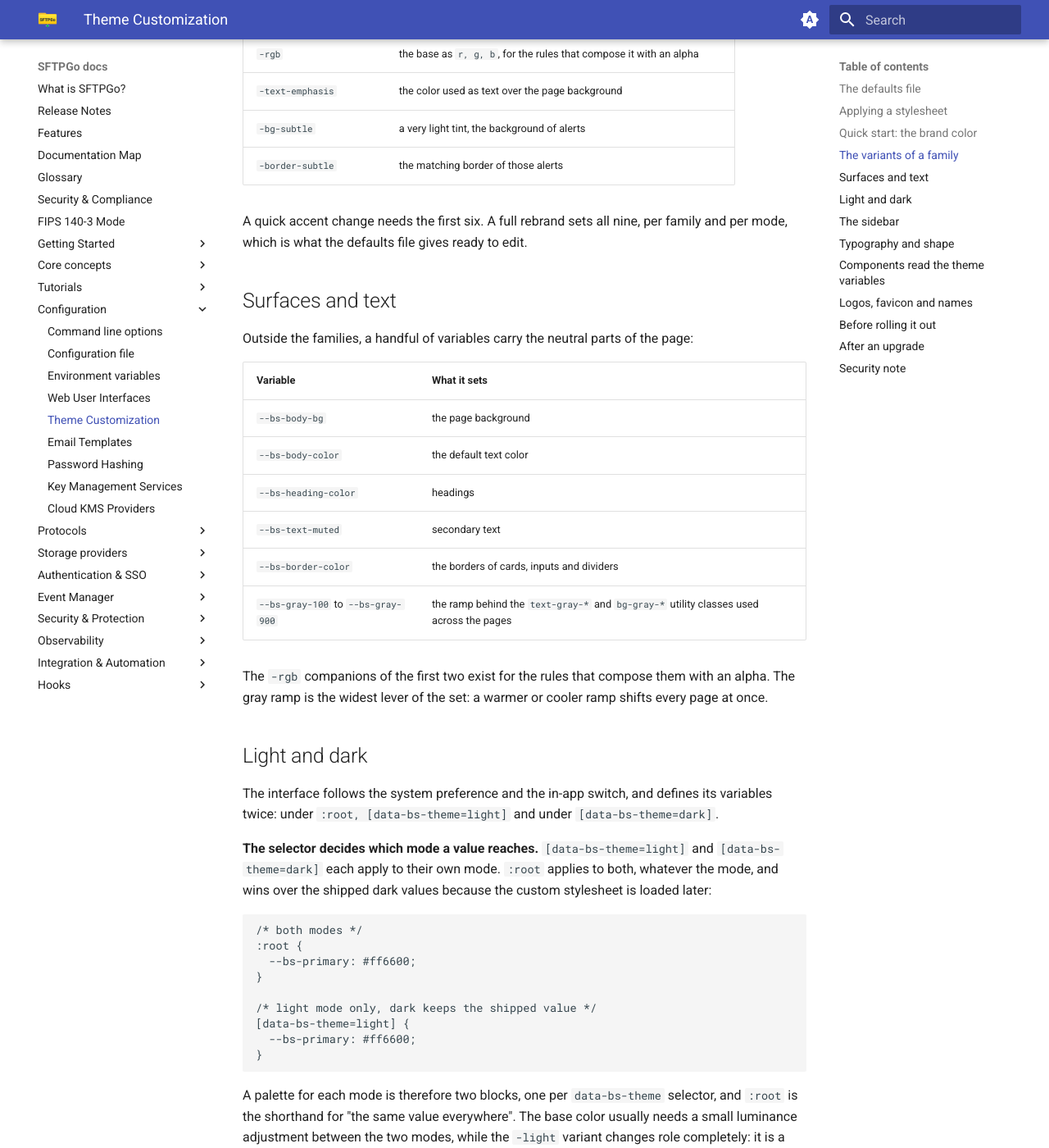
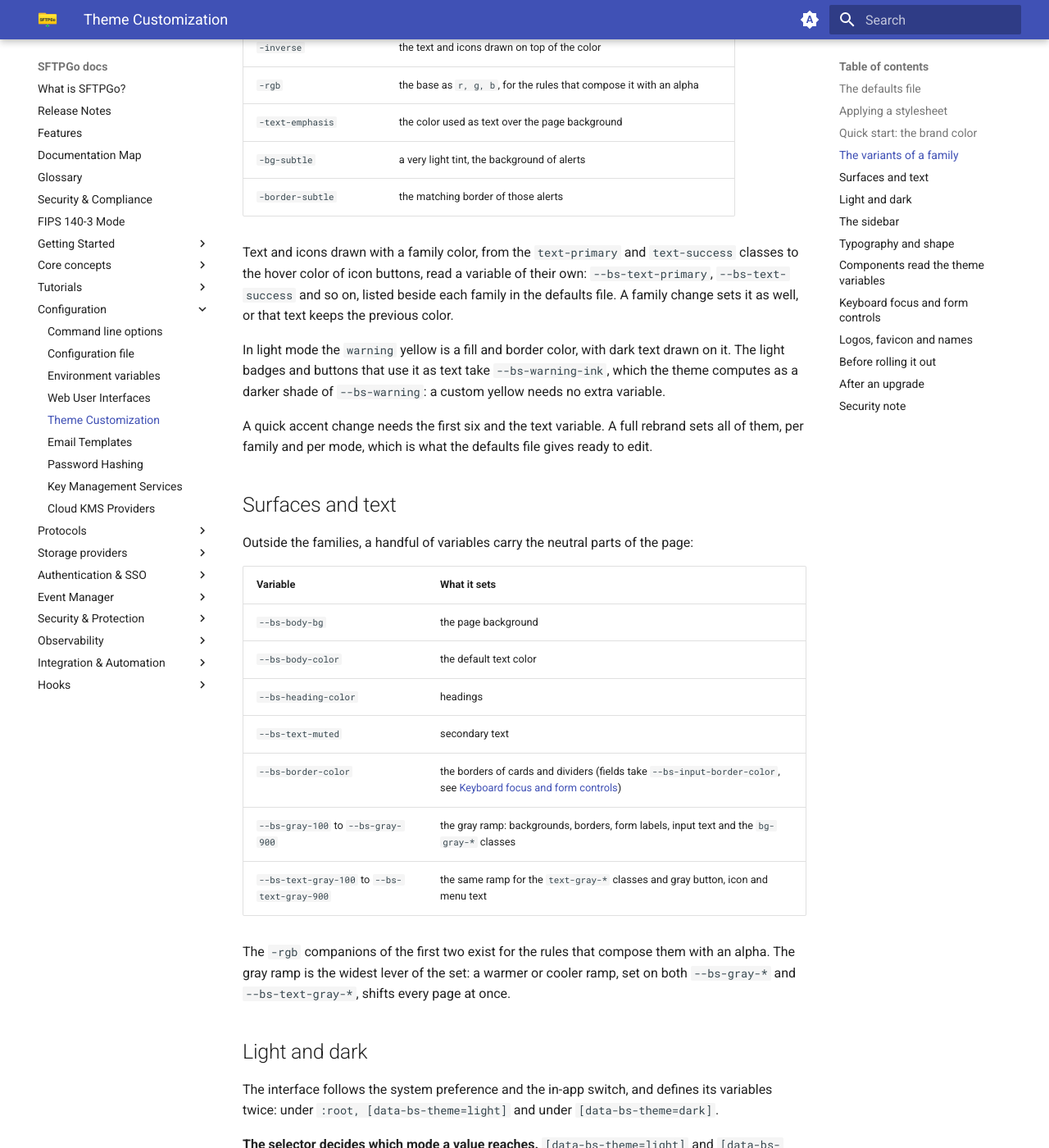
Before and after one commit to sftpgo/docs, an MkDocs documentation site: the page built from docs/theme-customization.md, in a window 1280 px wide and 1400 px high, scrolled down 2173 px. Shown: the whole window at 82% size. Built offline with MkDocs 1.6.1 and Material for MkDocs 9.7.7, drawn with Linux system fonts in a browser that asks for light colours; emoji names are drawn with the system emoji font; the version menu is left out; some of the changed text lies outside the part shown.

Commit message:
added accessibility support
Signed-off-by: Nicola Murino <nicola.murino@gmail.com>

````diff
--- a/docs/theme-customization.md
+++ b/docs/theme-customization.md
@@ -10,7 +10,7 @@ The WebAdmin and WebClient are built on Bootstrap 5 with a custom theme. Colors,
 
 Every customizable variable, with the value the interface ships with, is served at:
 
-```
+```text
 https://<your-server>/static/branding-defaults/theme-defaults.css
 ```
 
@@ -50,13 +50,15 @@ Every primary button, active menu entry, checkbox, badge and accent follows the
   --bs-primary-inverse: #ffffff;   /* text drawn on top of the color */
   --bs-primary-rgb:     255, 102, 0;
 
+  --bs-text-primary:    #ff6600;   /* text and icons in the brand color */
+
   --bs-link-color:       #ff6600;
   --bs-link-color-rgb:   255, 102, 0;
   --bs-link-hover-color: #cc5200;
 }
 ```
 
-Setting the base color alone leaves hover states and soft backgrounds on the previous hue, which reads as an unfinished rebrand. The defaults file lists the whole family together for this reason.
+Setting the base color alone leaves hover states, soft backgrounds and colored text on the previous hue, which reads as an unfinished rebrand. The defaults file lists the whole family together for this reason.
 
 ## The variants of a family
 
@@ -74,7 +76,11 @@ Colors are grouped in families: `primary` carries the brand, `success`, `info`,
 | `-bg-subtle` | a very light tint, the background of alerts |
 | `-border-subtle` | the matching border of those alerts |
 
-A quick accent change needs the first six. A full rebrand sets all nine, per family and per mode, which is what the defaults file gives ready to edit.
+Text and icons drawn with a family color, from the `text-primary` and `text-success` classes to the hover color of icon buttons, read a variable of their own: `--bs-text-primary`, `--bs-text-success` and so on, listed beside each family in the defaults file. A family change sets it as well, or that text keeps the previous color.
+
+In light mode the `warning` yellow is a fill and border color, with dark text drawn on it. The light badges and buttons that use it as text take `--bs-warning-ink`, which the theme computes as a darker shade of `--bs-warning`: a custom yellow needs no extra variable.
+
+A quick accent change needs the first six and the text variable. A full rebrand sets all of them, per family and per mode, which is what the defaults file gives ready to edit.
 
 ## Surfaces and text
 
@@ -86,10 +92,11 @@ Outside the families, a handful of variables carry the neutral parts of the page
 | `--bs-body-color` | the default text color |
 | `--bs-heading-color` | headings |
 | `--bs-text-muted` | secondary text |
-| `--bs-border-color` | the borders of cards, inputs and dividers |
-| `--bs-gray-100` to `--bs-gray-900` | the ramp behind the `text-gray-*` and `bg-gray-*` utility classes used across the pages |
+| `--bs-border-color` | the borders of cards and dividers (fields take `--bs-input-border-color`, see [Keyboard focus and form controls](#keyboard-focus-and-form-controls)) |
+| `--bs-gray-100` to `--bs-gray-900` | the gray ramp: backgrounds, borders, form labels, input text and the `bg-gray-*` classes |
+| `--bs-text-gray-100` to `--bs-text-gray-900` | the same ramp for the `text-gray-*` classes and gray button, icon and menu text |
 
-The `-rgb` companions of the first two exist for the rules that compose them with an alpha. The gray ramp is the widest lever of the set: a warmer or cooler ramp shifts every page at once.
+The `-rgb` companions of the first two exist for the rules that compose them with an alpha. The gray ramp is the widest lever of the set: a warmer or cooler ramp, set on both `--bs-gray-*` and `--bs-text-gray-*`, shifts every page at once.
 
 ## Light and dark
 
@@ -110,6 +117,18 @@ The interface follows the system preference and the in-app switch, and defines i
 ```
 
 A palette for each mode is therefore two blocks, one per `data-bs-theme` selector, and `:root` is the shorthand for "the same value everywhere". The base color usually needs a small luminance adjustment between the two modes, while the `-light` variant changes role completely: it is a pale tint of the brand color on a light surface and a deep tint of it on a dark one.
+
+In dark mode the brand color is also the color of links and text on the dark page, which calls for a light shade, while white text on a filled button calls for a darker one. Buttons, the current page, active entries and badges are therefore filled with `--bs-primary-fill`, a darker shade of `--bs-primary` that the theme computes, with `--bs-primary-inverse` as text. Set it in the dark block to choose the fill yourself: `--bs-primary-inverse` on it needs a contrast of at least 4.5:1.
+
+```css
+[data-bs-theme=dark] {
+  --bs-primary:             #ff8533;  /* links and text on the dark page */
+  --bs-primary-fill:        #b34700;  /* buttons and other filled areas */
+  --bs-primary-fill-active: #993d00;  /* their hover and pressed state */
+}
+```
+
+The `success`, `info` and `danger` families work the same way in dark mode, with `--bs-success-fill`, `--bs-info-fill` and `--bs-danger-fill` and their `-active` companions. The `warning` yellow keeps dark text on its fill in both modes.
 
 ## The sidebar
 
@@ -150,6 +169,8 @@ The interface ships with Inter and falls back to the system sans-serif stack:
 
 Keeping `var(--bs-font-sans-serif)` in the list preserves the system stack if the brand font fails to load.
 
+Text sizes follow the text size set in the browser: with the default setting the base size is 13px, the `1rem` of the example above, and a larger setting enlarges the whole interface. Sizes written in `rem` keep following it, while a fixed `font-size` on `html` or `body` turns it off.
+
 A font that is not installed on the client needs a `@font-face` declaration in the same stylesheet, with the font file served from the same host:
 
 ```css
@@ -179,7 +200,7 @@ Corner radius is a family of its own, from buttons and inputs up to cards and mo
 
 ## Components read the theme variables
 
-Buttons, inputs, tables and menus take their colors from the variables listed in the defaults file, not from the per-component Bootstrap variables. A primary button is drawn with `--bs-primary` and `--bs-primary-inverse`, so a rule that sets `--bs-btn-bg` or `--bs-btn-color` has no effect, and a stylesheet designed against plain Bootstrap will render differently here.
+Buttons, inputs, tables and menus take their colors from the variables listed in the defaults file, not from the per-component Bootstrap variables. A primary button is drawn with `--bs-primary` (`--bs-primary-fill` in dark mode) and `--bs-primary-inverse`, so a rule that sets `--bs-btn-bg` or `--bs-btn-color` has no effect, and a stylesheet designed against plain Bootstrap will render differently here.
 
 Two consequences worth checking on a mockup built elsewhere:
 
@@ -198,6 +219,25 @@ Two consequences worth checking on a mockup built elsewhere:
 
 **A rule can lose to the theme even when it loads later.** Selector specificity is compared before load order, and the theme reaches four or five classes deep in places, the sidebar menu among them: a rule of two classes never applies there. A variable answers the same need without entering that contest.
 
+## Keyboard focus and form controls
+
+As shipped, the interfaces meet the contrast minimums of WCAG 2.2 AA, see [Accessibility](web-interfaces.md#accessibility); a custom theme keeps them with the values below.
+
+The element that has the keyboard focus is marked by an outline in `--bs-focus-outline-color`, the brand color by default. The outline needs a contrast of 3:1, the WCAG 2.2 AA minimum for interface components, against the page, the cards and the menus it is drawn on: a brand color that is too light or too dark for one of the modes needs its own value there.
+
+Text fields, select boxes, unchecked checkboxes and outline buttons are outlined in `--bs-input-border-color`, a gray at 3:1 against the same surfaces; disabled fields use the lighter `--bs-gray-300`. A tinted gray ramp usually comes with a matching `--bs-input-border-color`. An unchecked switch is a `--bs-gray-600` track under a white knob: with a tinted ramp, keep that gray at 3:1 against both the page and the knob.
+
+```css
+:root {
+  --bs-focus-outline-color: #c2410c;
+  --bs-input-border-color:  #7d828b;
+}
+[data-bs-theme=dark] {
+  --bs-focus-outline-color: #fdba74;
+  --bs-input-border-color:  #71767f;
+}
+```
+
 ## Logos, favicon and names
 
 The logo, the favicon, the interface name and the disclaimer link are not part of the stylesheet. They are set in the branding configuration of the binding, or from **Server Manager => Configurations => Branding** in the WebAdmin, which applies them to every instance sharing the same data provider without a restart. The logo and the favicon are uploaded as PNG images.
@@ -210,6 +250,7 @@ The surfaces that most often stay behind:
 - the login page, which has its own background and card;
 - a table and a modal, which carry variables of their own;
 - a button in its hover, pressed and disabled state, and a focused input;
+- the keyboard focus, moving through a page with Tab in both modes: buttons, inputs, checkboxes and menu entries each show the outline;
 - a narrow window, where the sidebar becomes a panel over the page;
 - the WebClient as well as the WebAdmin, when the stylesheet is listed for both.
 
````
Also changed, not shown: docs/features.md (+1 -1 lines), docs/web-interfaces.md (+13 -0 lines).
